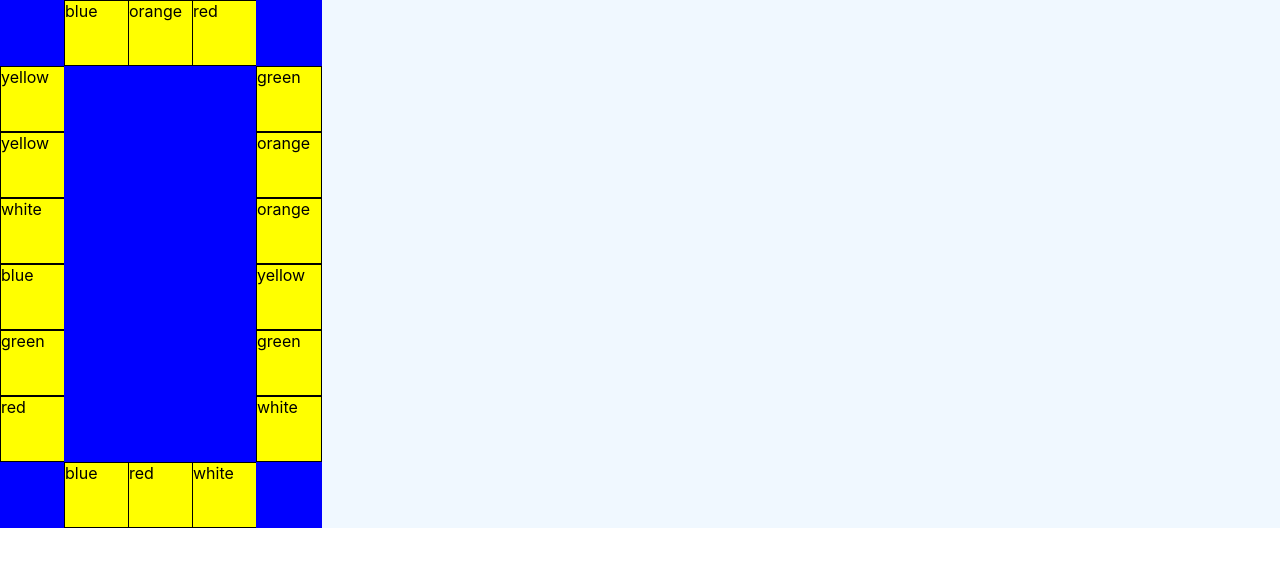
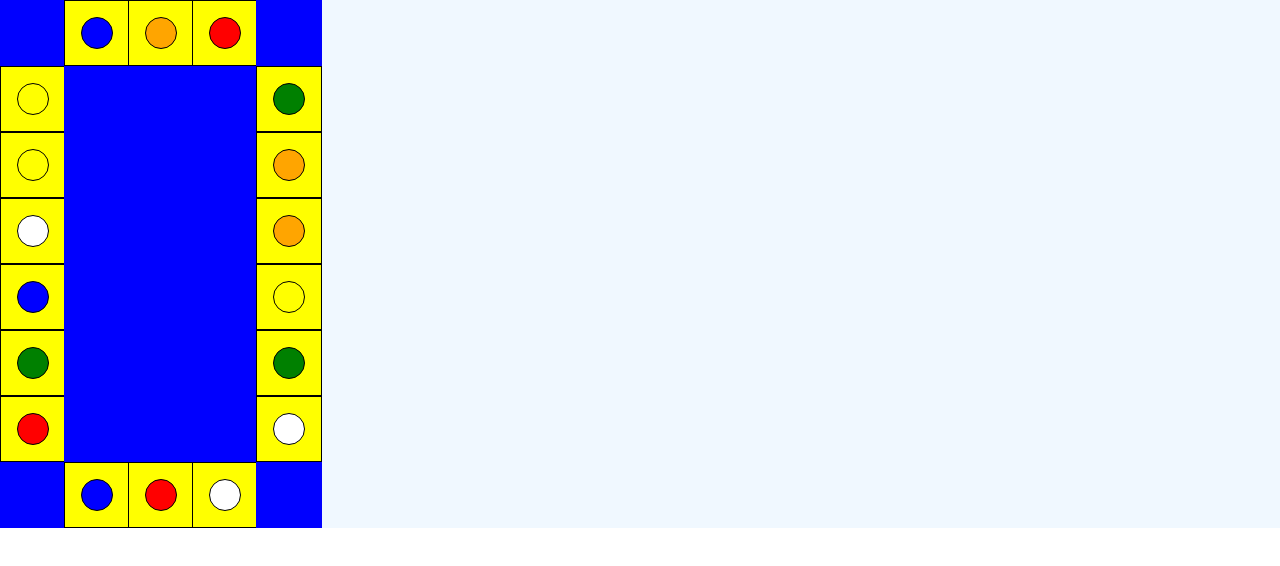
Before and after one commit to DavidBetteridge/splash-party, a React (Create React App) app: page / in a window 1280 px wide. Shown: the top 566 px of the page. Built offline with nearby package versions, Linux system fonts and the light colour scheme.

Commit message:
Draw meeple

```diff
--- a/src/game.tsx
+++ b/src/game.tsx
@@ -1,6 +1,7 @@
 import React, { useState, useReducer } from 'react';
 import { styled } from '@mui/material';
 import { newGame, MeepleColour, play, SquareNumber, descriptionOfLastMove } from './board'
+import { flexbox } from '@mui/system';
 
 const CELL_SIZE = "4rem"
 const NOT_A_SQUARE = -1
@@ -17,11 +18,18 @@ const Cell = styled('div')({
   borderStyle: "solid",
   borderColor: 'black',
   width: CELL_SIZE,
-  height: CELL_SIZE
+  height: CELL_SIZE,
+  display: "flex",
+  justifyContent: "center",
+  alignItems: "center",
+
+  "&:hover": {
+    backgroundColor: "rgba(255, 0, 0, .5)"
+  }
 });
 
 const EmptyCell = styled('div')({
-  backgroundColor: 'green',
+  backgroundColor: 'yellow',
   border: 1,
   borderStyle: "solid",
   borderColor: 'black',
@@ -37,6 +45,18 @@ const NotACell = styled('div')({
   width: CELL_SIZE,
   height: CELL_SIZE
 });
+
+const Meeple = styled("div", {
+  shouldForwardProp: (prop) => prop !== "color",
+})<{ color?: string }>(({ color }) => ({
+  backgroundColor: color,
+  width: 30,
+  height: 30,
+  border: 1,
+  borderStyle: "solid",
+  borderColor: 'black',
+  borderRadius: 30
+}));
 
 const colours = {
   [MeepleColour.White]: "white",
@@ -72,7 +92,10 @@ function Game() {
   }
 
   function Piece(colour: MeepleColour, squareNumber: SquareNumber) {
-    return (<Cell onClick={() => handleOnClick(squareNumber)}>{colours[colour]}</Cell>);
+    return (
+    <Cell onClick={() => handleOnClick(squareNumber)}>
+      <Meeple color={colours[colour]}></Meeple>
+    </Cell>);
   }
 
   return (
```
